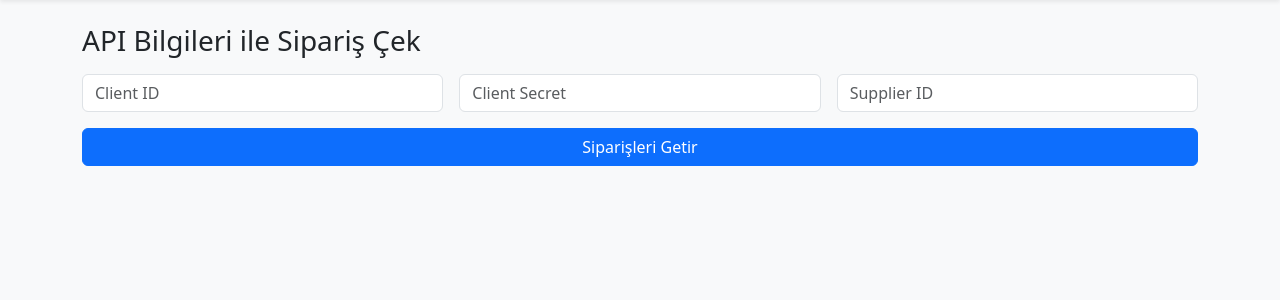
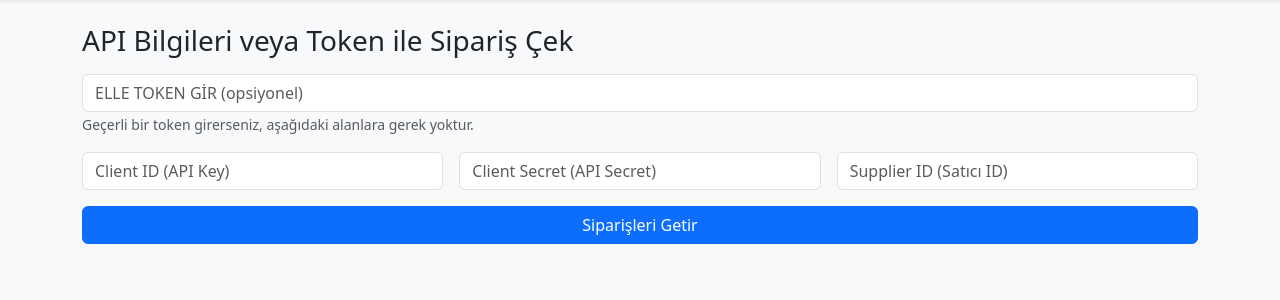
Before and after one commit to erolgorkem/trendyol-panel, a Flask app: page /panel in a window 1280 px wide. Shown: the part 56-356 px from the top of the page. Run offline with Flask 3, Linux system fonts and the light colour scheme; the visitor is signed in with stand-in values (Sample User, id 1).

Commit message:
Update panel.html

```diff
--- a/templates/panel.html
+++ b/templates/panel.html
@@ -14,19 +14,23 @@
     </div>
 </nav>
 <div class="container">
-    <h3 class="mb-3">API Bilgileri ile Sipariş Çek</h3>
+    <h3 class="mb-3">API Bilgileri veya Token ile Sipariş Çek</h3>
     {% if error %}
         <div class="alert alert-danger">{{ error }}</div>
     {% endif %}
     <form method="POST" class="row g-3 mb-4">
-        <div class="col-md-4">
-            <input name="client_id" type="text" class="form-control" placeholder="Client ID" required>
+        <div class="col-md-12">
+            <input name="token" type="text" class="form-control" placeholder="ELLE TOKEN GİR (opsiyonel)">
+            <small class="form-text text-muted">Geçerli bir token girerseniz, aşağıdaki alanlara gerek yoktur.</small>
         </div>
         <div class="col-md-4">
-            <input name="client_secret" type="password" class="form-control" placeholder="Client Secret" required>
+            <input name="client_id" type="text" class="form-control" placeholder="Client ID (API Key)">
         </div>
         <div class="col-md-4">
-            <input name="supplier_id" type="text" class="form-control" placeholder="Supplier ID" required>
+            <input name="client_secret" type="password" class="form-control" placeholder="Client Secret (API Secret)">
+        </div>
+        <div class="col-md-4">
+            <input name="supplier_id" type="text" class="form-control" placeholder="Supplier ID (Satıcı ID)" required>
         </div>
         <div class="col-12">
             <button type="submit" class="btn btn-primary w-100">Siparişleri Getir</button>
```
